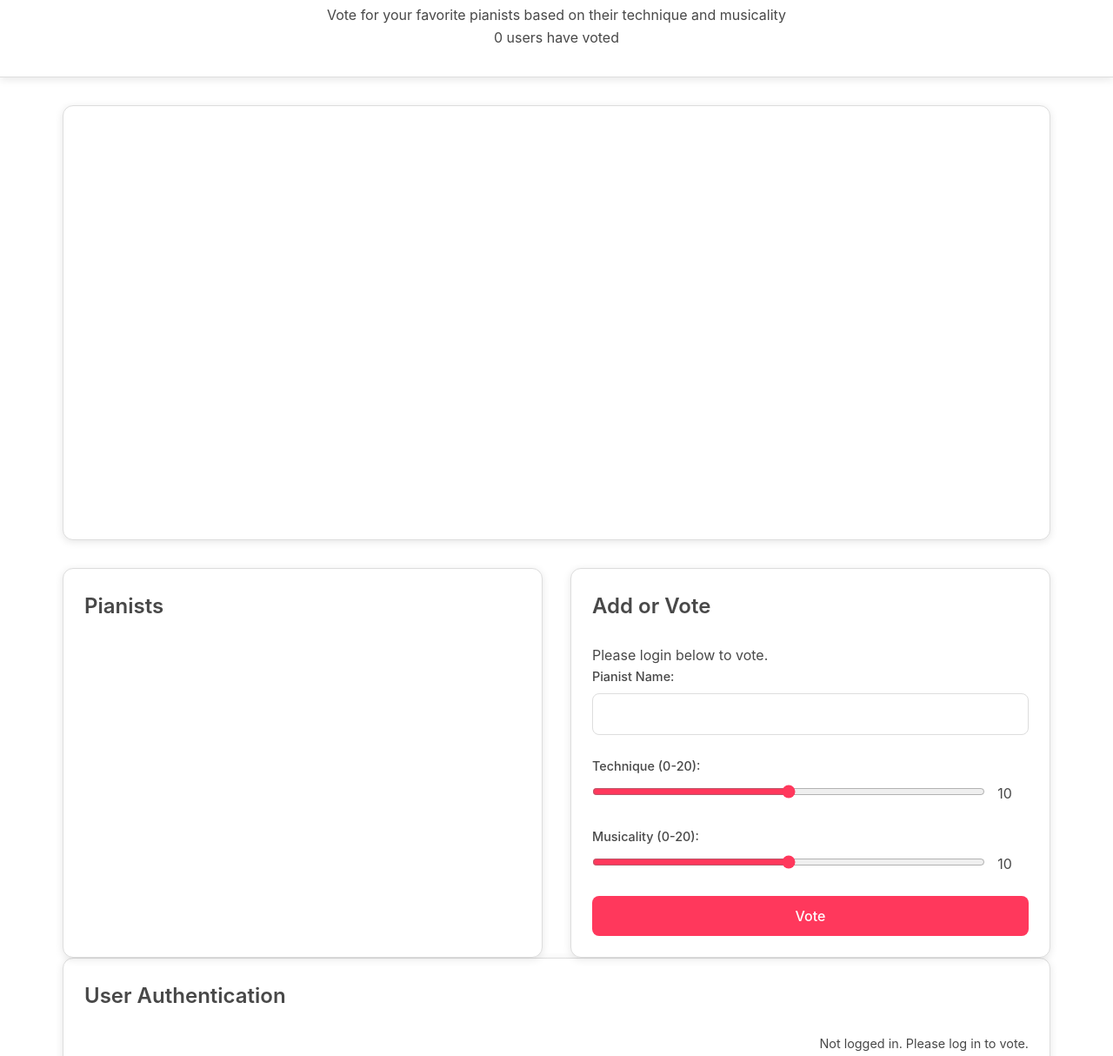
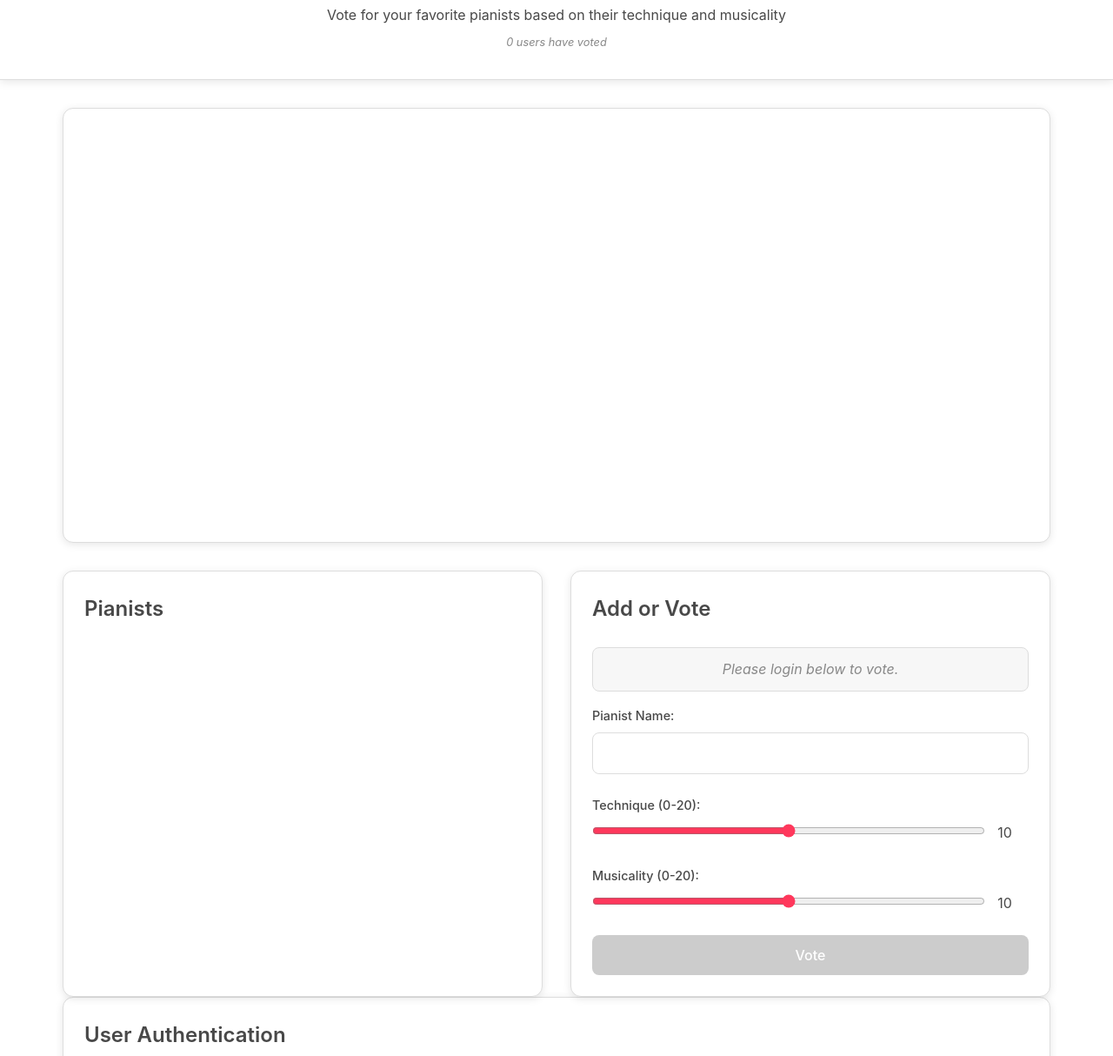
Before and after one commit to Philou1234/classical-pianists-voting, a plain HTML site: page index.html in a window 1280 px wide. Shown: the part 86-1300 px from the top of the page at 87% size. Drawn offline with nearby package versions, Linux system fonts and the light colour scheme.

Commit message:
Update CSS for user count and form disabling

```diff
--- a/styles.css
+++ b/styles.css
@@ -35,6 +35,13 @@ header h1 {
     margin-bottom: 0.5rem;
     font-weight: 800;
     color: var(--primary-color);
+}
+
+.stats-bar {
+    font-size: 0.8rem;
+    color: #888;
+    margin-top: 0.5rem;
+    font-style: italic;
 }
 
 main {
@@ -99,6 +106,23 @@ li:last-child {
     border-bottom: none;
 }
 
+.login-required-message {
+    background-color: var(--light-gray);
+    border: 1px solid var(--border-color);
+    padding: 0.75rem;
+    margin-bottom: 1rem;
+    border-radius: 8px;
+    text-align: center;
+    font-style: italic;
+    color: #888;
+    display: block;
+}
+
+.form-inputs-disabled .form-group {
+    opacity: 0.6;
+    pointer-events: none;
+}
+
 .form-group {
     margin-bottom: 1.5rem;
 }
@@ -146,6 +170,11 @@ button {
 
 button:hover {
     background-color: var(--primary-dark);
+}
+
+button:disabled {
+    background-color: #cccccc;
+    cursor: not-allowed;
 }
 
 footer {
```
